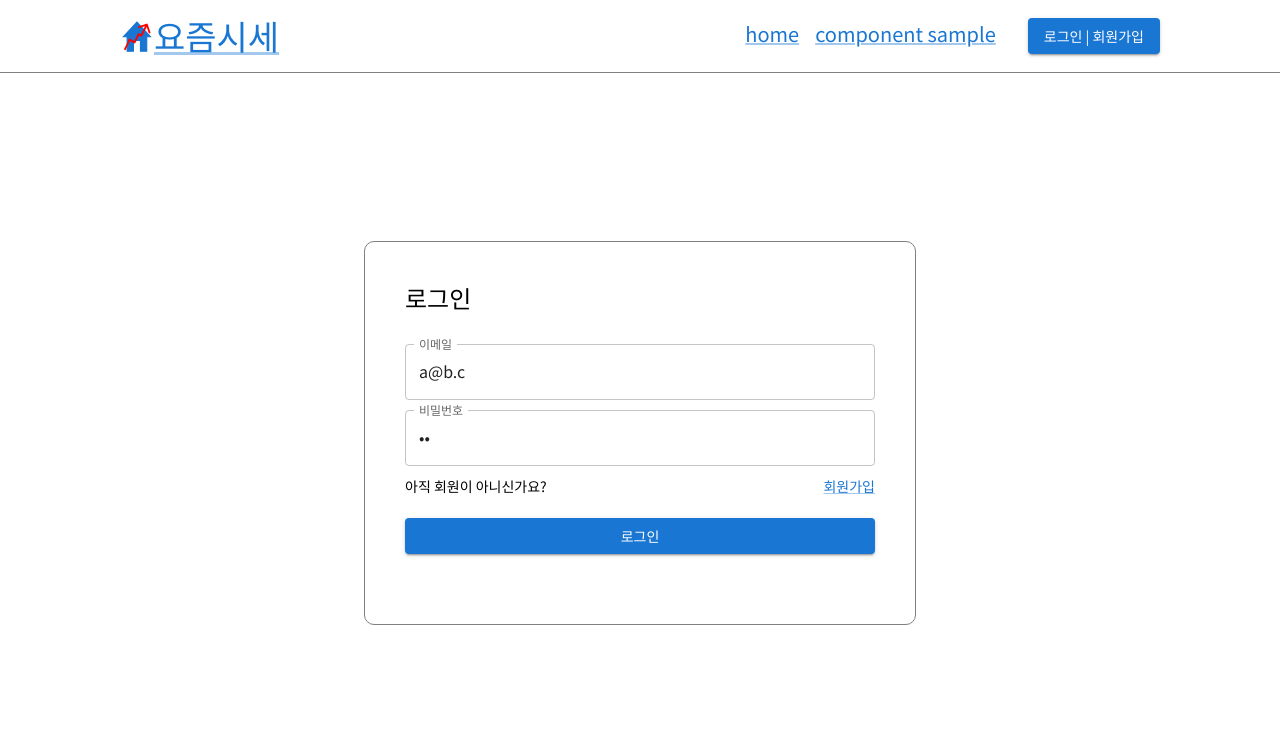
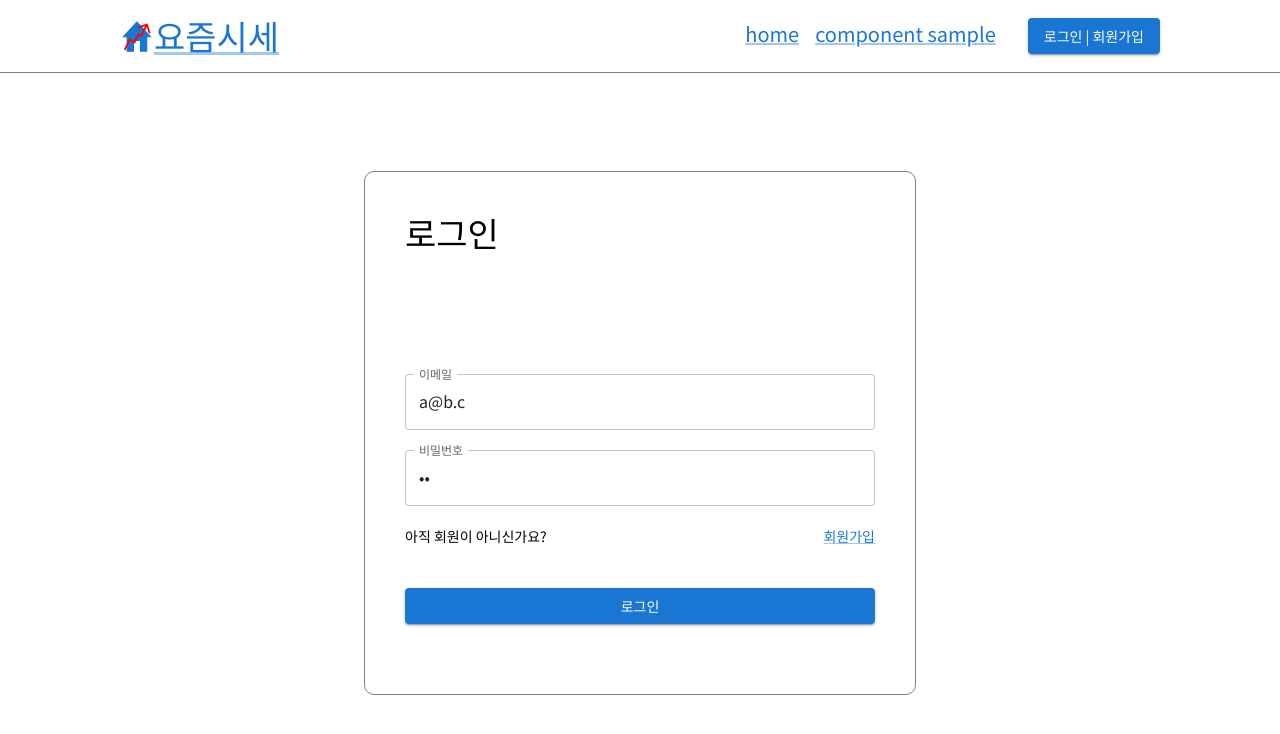
Before and after one commit to moji191019/mhjg-frontend, a React (Create React App) app: page /login in a window 1280 px wide. Shown: the top 734 px of the page. Built offline with nearby package versions, Linux system fonts and the light colour scheme.

Commit message:
Form 공통컴포넌트 분리

```diff
--- /dev/null
+++ b/src/components/baseComp/BaseForm.tsx
@@ -0,0 +1,42 @@
+import { Box, Container, Typography } from '@mui/material';
+import React from 'react';
+import BaseButton from './BaseButton';
+
+interface BaseFormProps {
+  heading: string;
+  buttonText: string;
+  onSubmit: (event: React.FormEvent<HTMLFormElement>) => void;
+  children: React.ReactNode;
+}
+
+const BaseForm = ({ children, ...props }: BaseFormProps) => {
+  const handleSubmit = (event: React.FormEvent<HTMLFormElement>) => props.onSubmit(event);
+  return (
+    <>
+      <Container maxWidth="sm" sx={{ height: '100%', display: 'flex', alignItems: 'center', minWidth: '370px' }}>
+        <Box
+          sx={{
+            display: 'flex',
+            flexDirection: 'column',
+            p: '40px',
+            border: '1px solid gray',
+            borderRadius: '10px',
+            width: '100%',
+          }}
+        >
+          <Box sx={{ mb: '120px' }}>
+            <Typography variant="h4">{props.heading}</Typography>
+          </Box>
+          <Box sx={{ mb: '30px' }}>
+            <form onSubmit={handleSubmit}>
+              {children}
+              <BaseButton text={props.buttonText} variant="contained" fullWidth type="submit"></BaseButton>
+            </form>
+          </Box>
+        </Box>
+      </Container>
+    </>
+  );
+};
+
+export default BaseForm;
--- /dev/null
+++ b/src/components/join/JoinForm.tsx
@@ -0,0 +1,25 @@
+import { FormControl } from '@mui/material';
+import React from 'react';
+import BaseForm from '../baseComp/BaseForm';
+import BaseInput from '../baseComp/BaseInput';
+
+const JoinForm = () => {
+  const handleSubmit = (event: React.FormEvent<HTMLFormElement>) => {
+    event.preventDefault();
+    console.log('join form submit');
+  };
+  return (
+    <>
+      <BaseForm heading="회원가입" buttonText="가입하기" onSubmit={handleSubmit}>
+        <FormControl fullWidth sx={{ '& > div': { mb: '40px' } }}>
+          <BaseInput label="이메일" type="email" />
+          <BaseInput label="이름" type="text" />
+          <BaseInput label="비밀번호" type="password" />
+          <BaseInput label="비밀번호 확인" type="password" />
+        </FormControl>
+      </BaseForm>
+    </>
+  );
+};
+
+export default JoinForm;
--- a/src/components/login/LoginForm.tsx
+++ b/src/components/login/LoginForm.tsx
@@ -1,10 +1,12 @@
 import { Box, Container, FormControl, Link, Typography } from '@mui/material';
 import React, { useState } from 'react';
+import { NavLink as RouterNavLink } from 'react-router-dom';
 import BaseButton from '../baseComp/BaseButton';
 import BaseInput from '../baseComp/BaseInput';
 import { login } from '../../store/api';
 import { useAppSelector, useAppDispatch } from '../../sample/store/config';
 import { setLoginData } from '../../sample/store/slices/loginSlice';
+import BaseForm from '../baseComp/BaseForm';
 
 const LoginForm = () => {
   const [formData, setFormData] = useState({ email: 'a@b.c', password: 'aa' });
@@ -24,23 +26,8 @@ const LoginForm = () => {
   };
   return (
     <>
-      <Container maxWidth="sm" sx={{ height: '100%', display: 'flex', alignItems: 'center', minWidth: '370px' }}>
-        <Box
-          sx={{
-            display: 'flex',
-            flexDirection: 'column',
-            p: '40px',
-            border: '1px solid gray',
-            borderRadius: '10px',
-            width: '100%',
-          }}
-        >
-          <Box sx={{ mb: '30px' }}>
-            <Typography variant="h5">로그인</Typography>
-          </Box>
-          <Box sx={{ mb: '30px' }}>
-            <form onSubmit={handleSubmit}>
-              <FormControl fullWidth sx={{ '& > div': { mb: '10px' }, '& > div:nth-of-type(3)': { mb: '20px' } }}>
+      <BaseForm heading="로그인" buttonText="로그인" onSubmit={handleSubmit}>
+        <FormControl fullWidth sx={{ '& > div': { mb: '20px' }, '& > div:nth-of-type(3)': { mb: '40px' } }}>
           <BaseInput
             label="이메일"
             type="email"
@@ -48,7 +35,7 @@ const LoginForm = () => {
             fullWidth
             onChange={handleInputChange}
             value={formData.email}
-                ></BaseInput>
+          />
           <BaseInput
             label="비밀번호"
             type="password"
@@ -56,17 +43,15 @@ const LoginForm = () => {
             fullWidth
             onChange={handleInputChange}
             value={formData.password}
-                ></BaseInput>
+          />
           <Box sx={{ display: 'flex', justifyContent: 'space-between', fontSize: '0.875rem' }}>
             <Typography variant="subtitle2">아직 회원이 아니신가요?</Typography>
-                  <Link sx={{ fontSize: 'inherit' }}>회원가입</Link>
+            <Link component={RouterNavLink} to="/join" sx={{ fontSize: 'inherit' }}>
+              회원가입
+            </Link>
           </Box>
-                <BaseButton text="로그인" variant="contained" fullWidth type="submit"></BaseButton>
         </FormControl>
-            </form>
-          </Box>
-        </Box>
-      </Container>
+      </BaseForm>
     </>
   );
 };
```
Lines whose indentation alone changed are shown as unchanged.
